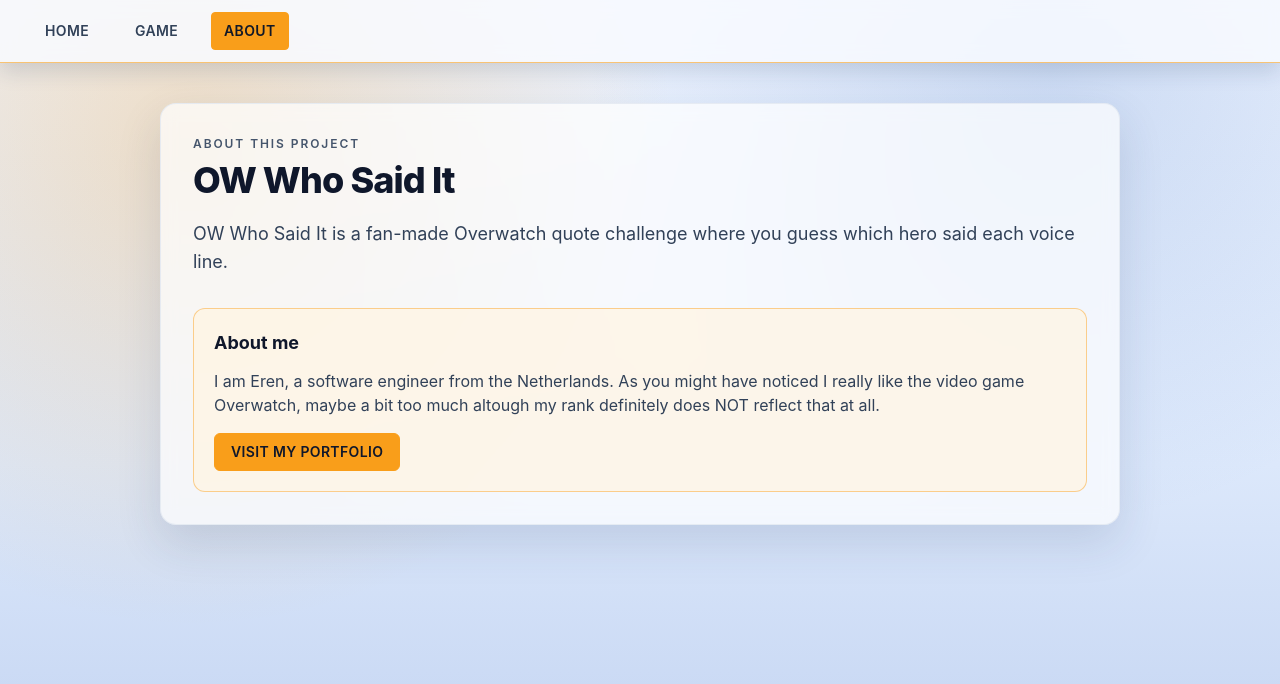
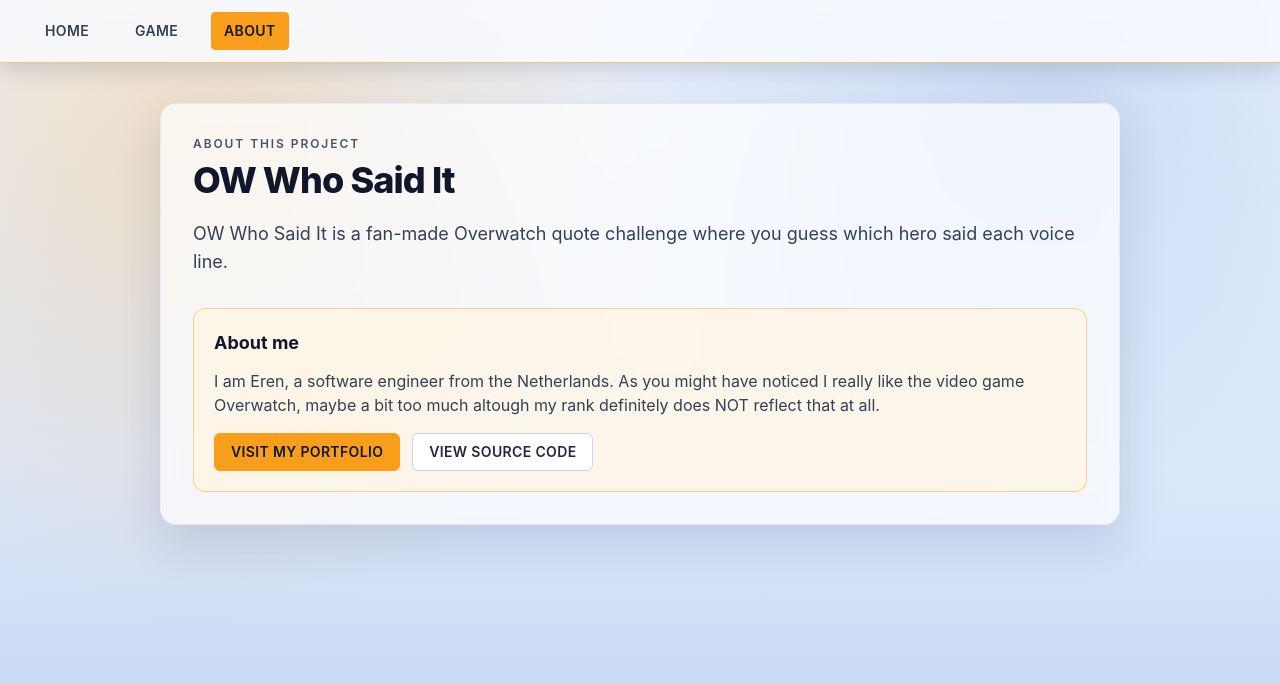
Before and after one commit to 76eren/ow-who-said-it, a React (Vite) app: page /about in a window 1280 px wide. Shown: the top 684 px of the page. Built offline with nearby package versions, Linux system fonts and the light colour scheme.

Commit message:
feat: add source code to about me

```diff
--- a/src/pages/About.tsx
+++ b/src/pages/About.tsx
@@ -23,14 +23,25 @@
             much altough my rank definitely does NOT reflect that at all.
           </p>
 
+          <div className="mt-4 flex flex-wrap gap-3">
             <a
               href="https://erenbasaran.nl/"
               target="_blank"
               rel="noreferrer"
-            className="mt-4 inline-flex rounded-md border border-[#f99e1a] bg-[#f99e1a] px-4 py-2 text-sm font-semibold uppercase tracking-wide text-slate-900 transition-colors duration-200 hover:bg-[#ffb13f]"
+              className="inline-flex rounded-md border border-[#f99e1a] bg-[#f99e1a] px-4 py-2 text-sm font-semibold uppercase tracking-wide text-slate-900 transition-colors duration-200 hover:bg-[#ffb13f]"
             >
               Visit My Portfolio
             </a>
+
+            <a
+              href="https://github.com/76eren/ow-who-said-it"
+              target="_blank"
+              rel="noreferrer"
+              className="inline-flex rounded-md border border-slate-300 bg-white px-4 py-2 text-sm font-semibold uppercase tracking-wide text-slate-800 transition-colors duration-200 hover:border-[#f99e1a]/70 hover:bg-[#fff4e2]"
+            >
+              View Source Code
+            </a>
+          </div>
         </div>
       </div>
     </section>
```
Lines whose indentation alone changed are shown as unchanged.
